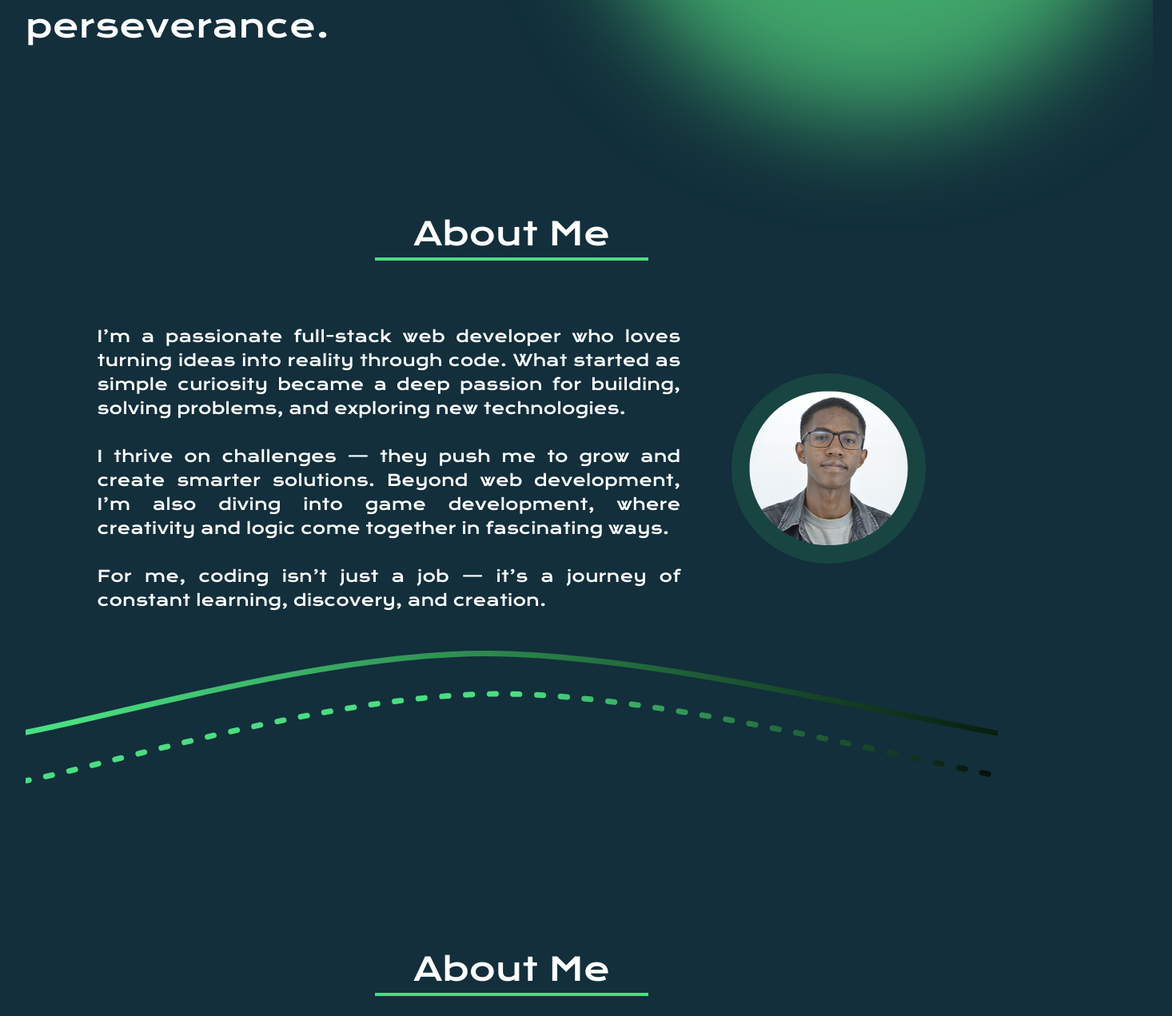
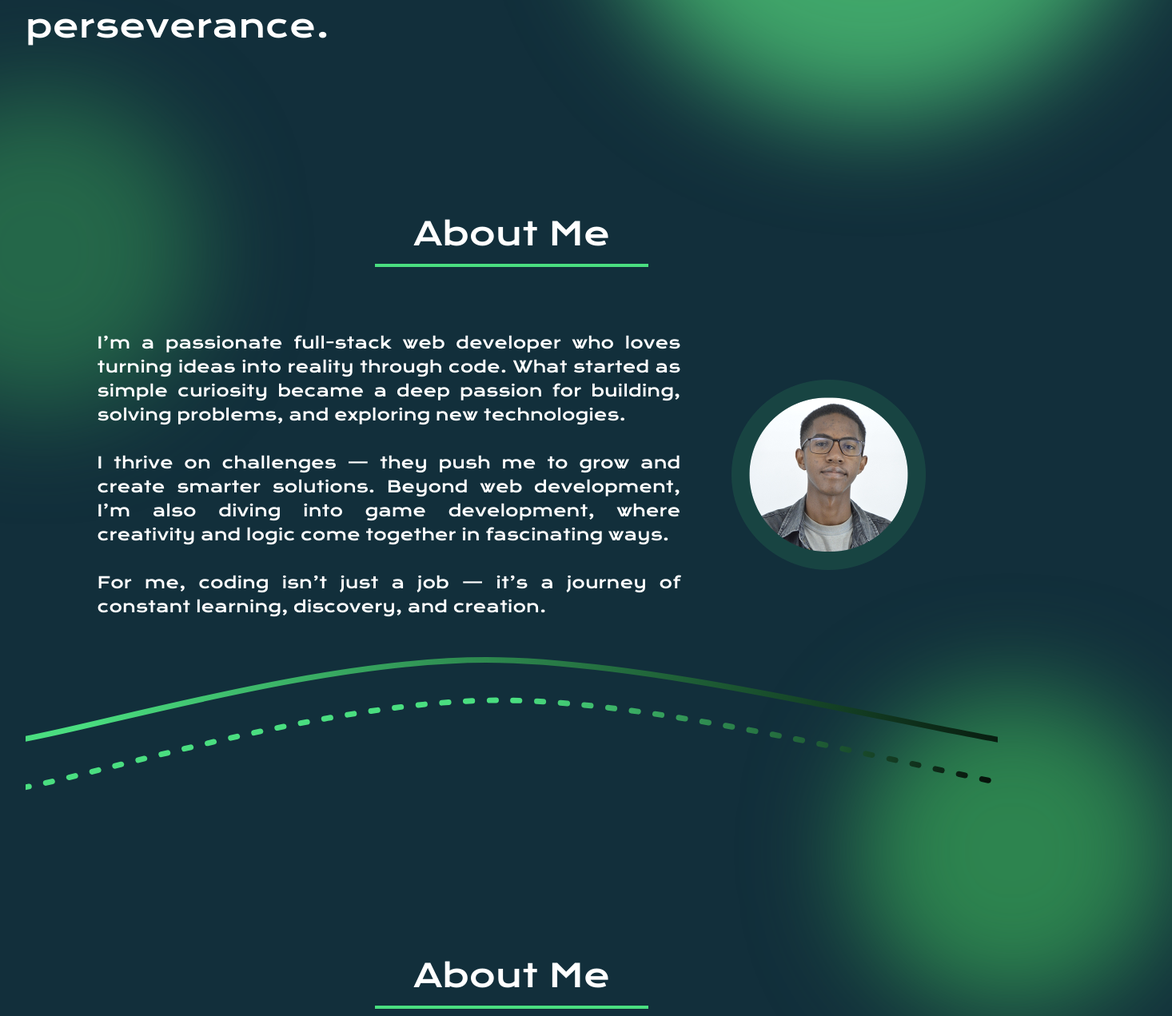
Before and after one commit to PyWendi/portfolio-dev, a Vue app: page / in a window 1280 px wide. Shown: the part 704-1975 px from the top of the page at 80% size, 1466 px wide, since content can reach past the window. Built offline with nearby package versions, Linux system fonts and the light colour scheme; a web font is replaced by a local one.

Commit message:
feta : setting glowing neon

```diff
--- a/src/components/LayoutSection.vue
+++ b/src/components/LayoutSection.vue
@@ -11,7 +11,7 @@ const props = defineProps<SectionProps>()
     <div class="my-[200px] krona-one-regular text-white px-8">
         <!-- Section title -->
          <div class="flex items-center justify-center">
-             <span class="px-12 border-b-4 border-b-green-400 mb-8 text-[40px]">
+             <span class="px-12 border-b-4 pb-2 border-b-green-400 mb-8 sm:text-[20px] md:text-[30px] lg:text-[40px]">
                  {{ props.title }}
              </span>
          </div>
--- a/src/layout/AboutSection.vue
+++ b/src/layout/AboutSection.vue
@@ -1,11 +1,31 @@
 <script setup lang="ts"></script>
 
 <template>
-    <div>
+    <div class="relative">
+        <div class="absolute  bg-[#308b529f] rounded-full blur-3xl z-[-10]
+         xl:w-[400px] xl:h-[400px] xl:top-[-300px] xl:left-[-15%]
+         lg:w-[400px] lg:h-[400px] lg:top-[-250px] lg:left-[-25%]
+         md:w-[300px] md:h-[300px] md:top-[-200px] md:left-[-25%]
+         sm:w-[300px] sm:h-[300px] sm:top-[-100px] sm:left-[-25%]
+         xs:w-[300px] xs:h-[300px] xs:top-[-100px] xs:left-[-25%]
+         w-[250px] h-[250px] top-[-100px] left-[-17%]
+         ">
+        </div>
+
+        <div class="absolute  bg-[#308b51ee] rounded-full blur-3xl z-[-10]
+         xl:w-[400px] xl:h-[400px] xl:top-[450px] xl:left-[85%]
+         lg:w-[300px] lg:h-[300px] lg:top-[450px] lg:left-[85%]
+         md:w-[200px] md:h-[200px] md:top-[550px] md:left-[85%]
+         sm:w-[300px] sm:h-[300px] sm:top-[600px] sm:left-[85%]
+         xs:w-[300px] xs:h-[300px] xs:top-[500px] xs:left-[85%]
+         w-[250px] h-[250px] top-[600px] left-[85%]
+         ">
+        </div>
+
         <div class=" my-12 flex flex-col-reverse md:flex-row
         items-center justify-center gap-16">
             <!-- Text about me -->
-            <div class="w-full md:w-[60%] text-[15px] md:text-[20px] text-justify">
+            <div class="w-full md:w-[60%] text-[15px] md:text-[16px] lg:text-[20px] text-justify">
                 I’m a passionate full-stack web developer who loves turning ideas into reality through code.
                 What started as simple curiosity became a deep passion for building, solving problems, and exploring new technologies. <br> <br>
 
@@ -17,7 +37,7 @@
 
             <!-- Image -->
             <img
-            class="w-[50%] md:w-[20%]"
+            class="w-[50%] md:[22%] lg:w-[20%]"
             src="../assets/img/about_img.png" alt="Anderson's image">
         </div>
 
```
